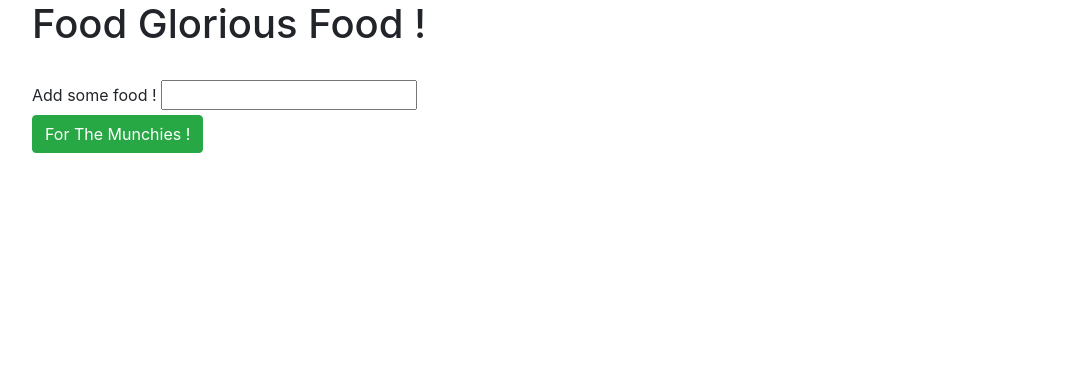
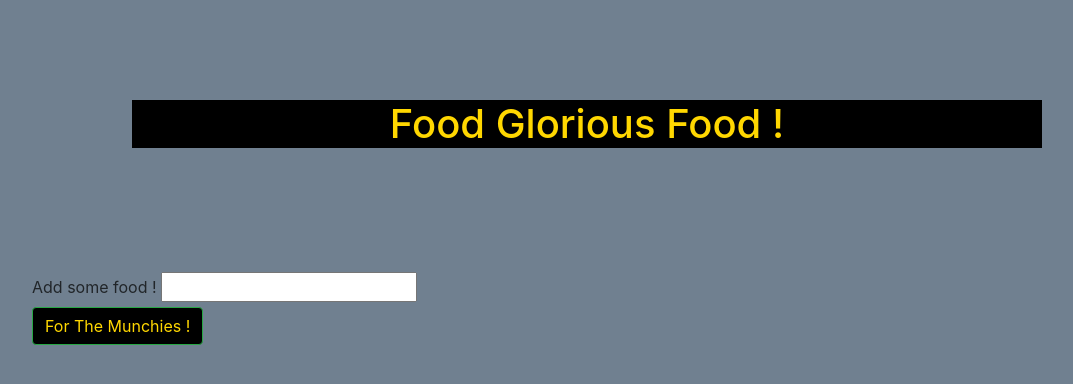
Before and after one commit to Sromero1015/GifTastic, a plain HTML site: page index.html in a window 1280 px wide. Shown: the whole page, without its empty margins (53-1126 px from the left). Drawn offline with nearby package versions, Linux system fonts and the light colour scheme.

Commit message:
additional styling to be considered

```diff
--- a/assets/css/style.css
+++ b/assets/css/style.css
@@ -0,0 +1,15 @@
+h1 {
+    background-color: black;
+    color: gold;
+    margin: 100px;
+    text-align: center;
+}
+
+#addBtn {
+    background-color: black;
+    color: gold;
+}
+
+body {
+    background-color: slategrey;
+}
--- a/index.html
+++ b/index.html
@@ -7,7 +7,7 @@
     <title>GifTastic</title>
     <link rel="stylesheet" href="https://cdnjs.cloudflare.com/ajax/libs/twitter-bootstrap/4.3.1/css/bootstrap.min.css">
     <link rel="stylesheet" href="https://cdnjs.cloudflare.com/ajax/libs/font-awesome/5.10.0-11/css/all.min.css">
-    <link rel="stylesheet" type="text/css" src="assets/css/style.css">
+    <link rel="stylesheet" type="text/css" href="assets/css/style.css">
 </head>
 <body>
   <!--div made to keep HTML code organized and held together-->
```
